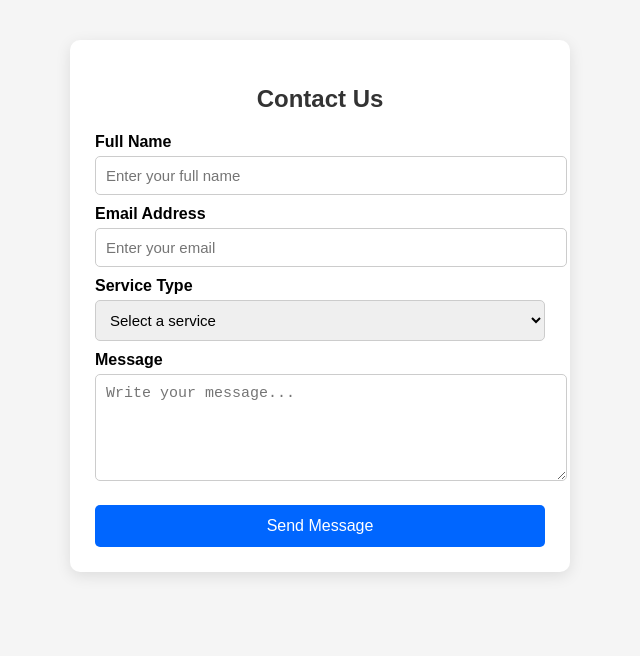
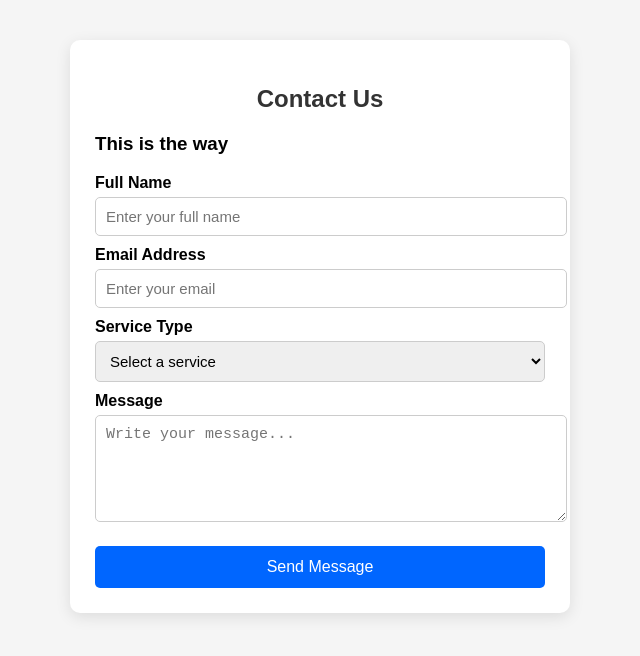
Before and after one commit to tanusharma123/test, a plain HTML site: page index.html in a window 1280 px wide. Shown: the whole page, without its empty margins (320-960 px from the left). Drawn offline with Linux system fonts and the light colour scheme.

Commit message:
added heading

```diff
--- a/index.html
+++ b/index.html
@@ -66,6 +66,7 @@
 
     <form class="contact-form" action="/api/schemeForm" method="POST">
         <h2>Contact Us</h2>
+        <h3>This is the way</h3>
 
         <label for="name">Full Name</label>
         <input type="text" id="name" name="name" placeholder="Enter your full name" required>
```
